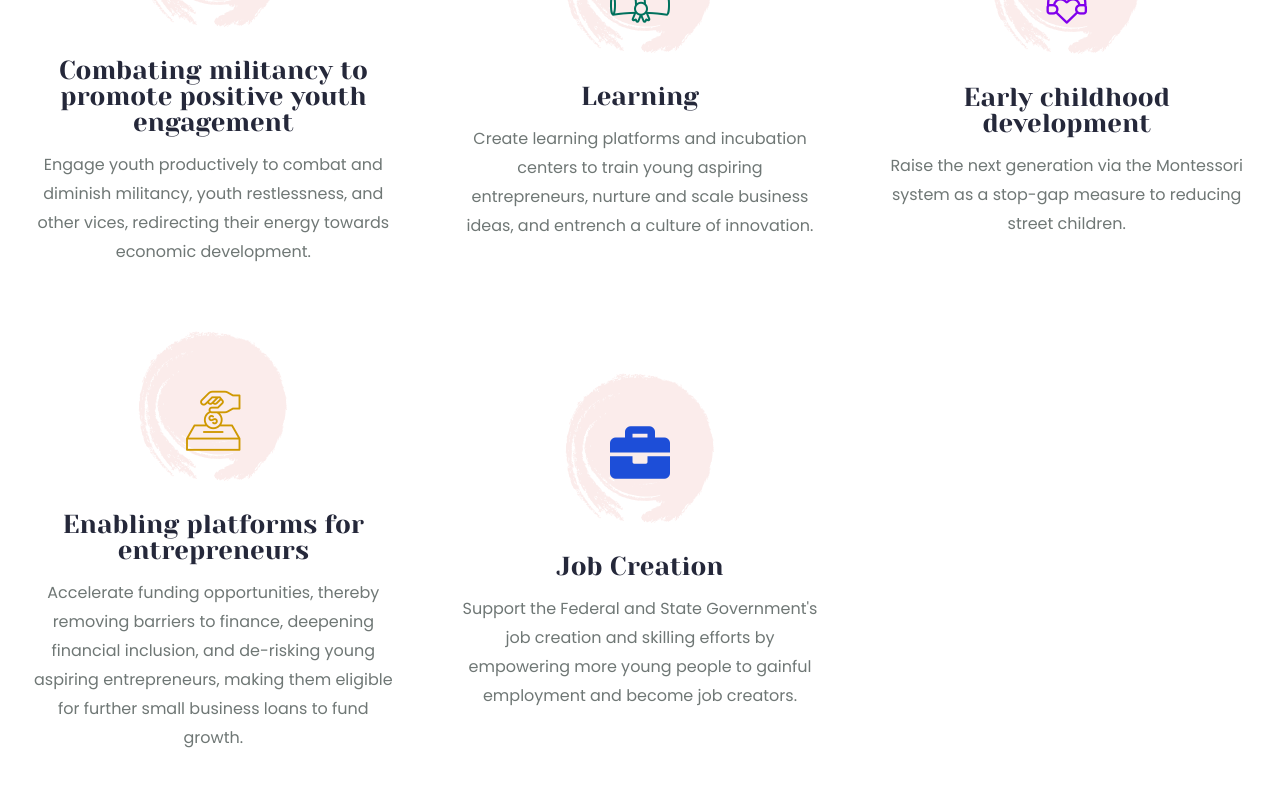
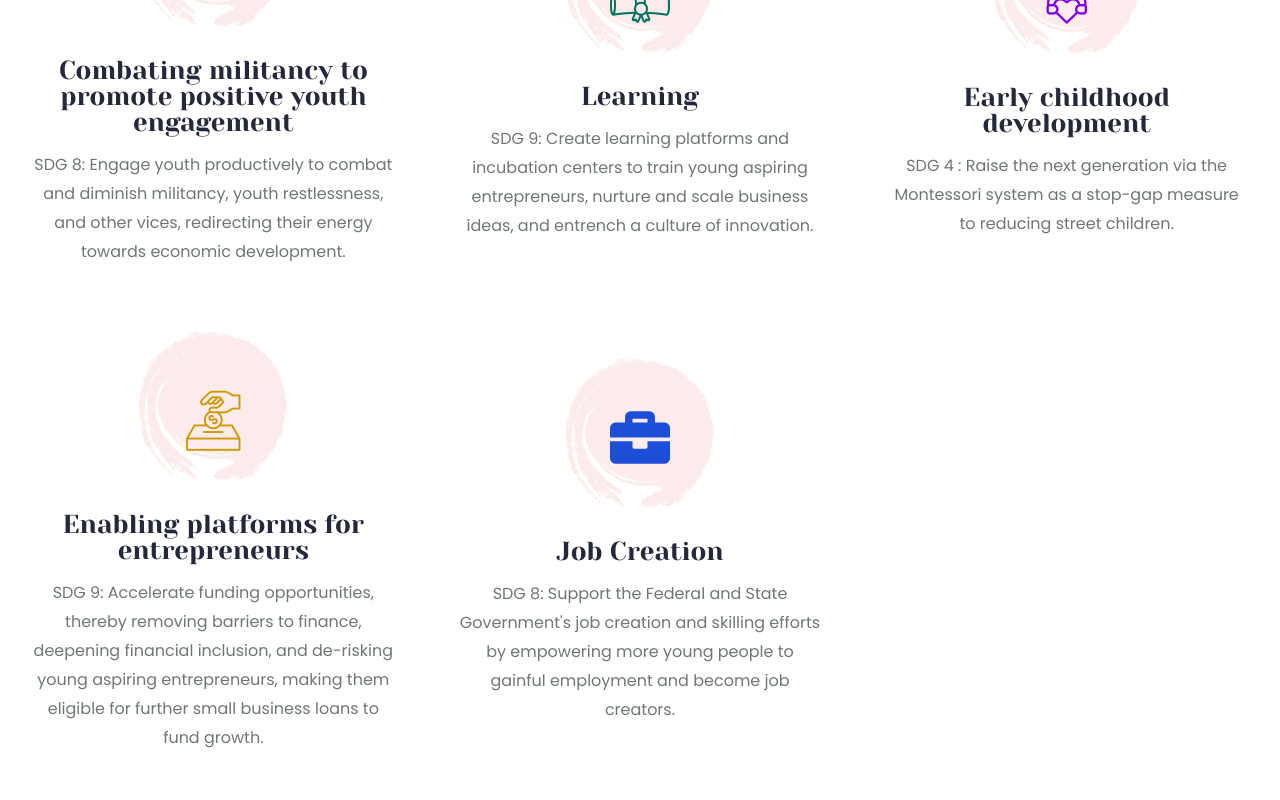
Before and after one commit to DannyPreye/rif, a Next.js app: page /who-we-are in a window 1280 px wide. Shown: the part 4120-4920 px from the top of the page. Built offline with nearby package versions, Linux system fonts and the light colour scheme.

Commit message:
added sdg to the who-we-are page

```diff
--- a/src/components/pages/who-we-are/Focus.jsx
+++ b/src/components/pages/who-we-are/Focus.jsx
@@ -26,46 +26,46 @@ const Focus = () => {
                 title={`Combating militancy to
                                 promote positive youth engagement`}
                 content={`
-                                  Engage youth productively to combat
-                                  and diminish militancy, youth restlessness,
-                                  and other vices, redirecting their
-                                  energy towards economic development.
+                                 SDG 8: Engage youth productively to
+                                  combat and diminish militancy, youth
+                                   restlessness, and other vices,
+                                    redirecting their energy towards economic development.
                                 `}
               />
               <EachGoal
                 icon={'icon-service-icon-02'}
                 title={`Learning`}
                 content={`
-                                  Create learning platforms and
-                                  incubation centers to train young aspiring
-                                   entrepreneurs, nurture and
-                                   scale business ideas, and entrench a culture of innovation.
+                              SDG 9: Create learning platforms
+                              and incubation centers to train
+                              young aspiring entrepreneurs,
+                              nurture and scale business ideas,
+                              and entrench a culture of innovation.
                                     `}
               />
               <EachGoal
                 icon={'icon-service-icon-03'}
                 title={`Early childhood development`}
-                content={`Raise the next generation via
-                 the Montessori system as a stop-gap
-                  measure to reducing street children.
+                content={`SDG 4 : Raise the next
+                 generation via the
+                Montessori system as a stop-gap
+                measure to reducing street children.
                                 `}
               />
               <EachGoal
                 icon={'icon-service-icon-04'}
                 title={`Enabling platforms for entrepreneurs`}
-                content={`Accelerate funding opportunities,
-                 thereby removing barriers to finance, deepening financial inclusion, and de-risking young
-                aspiring entrepreneurs, making them eligible
-                for further small business loans to fund growth.`}
+                content={`SDG 9: Accelerate funding opportunities, thereby removing barriers to finance,
+                 deepening financial inclusion, and de-risking
+                young aspiring entrepreneurs, making them eligible for further small business loans to fund growth.`}
               />
               <EachGoal
                 type={'job'}
                 icon={'icon-service-icon-05'}
                 title={`Job Creation`}
-                content={`Support the Federal and
-                 State Government's job creation and
-                 skilling efforts by empowering more
-                 young people to gainful employment and become job creators.
+                content={`SDG 8: Support the
+                Federal and State Government's job creation and skilling efforts
+                 by empowering more young people to gainful employment and become job creators.
                                 `}
               />
             </div>
```
